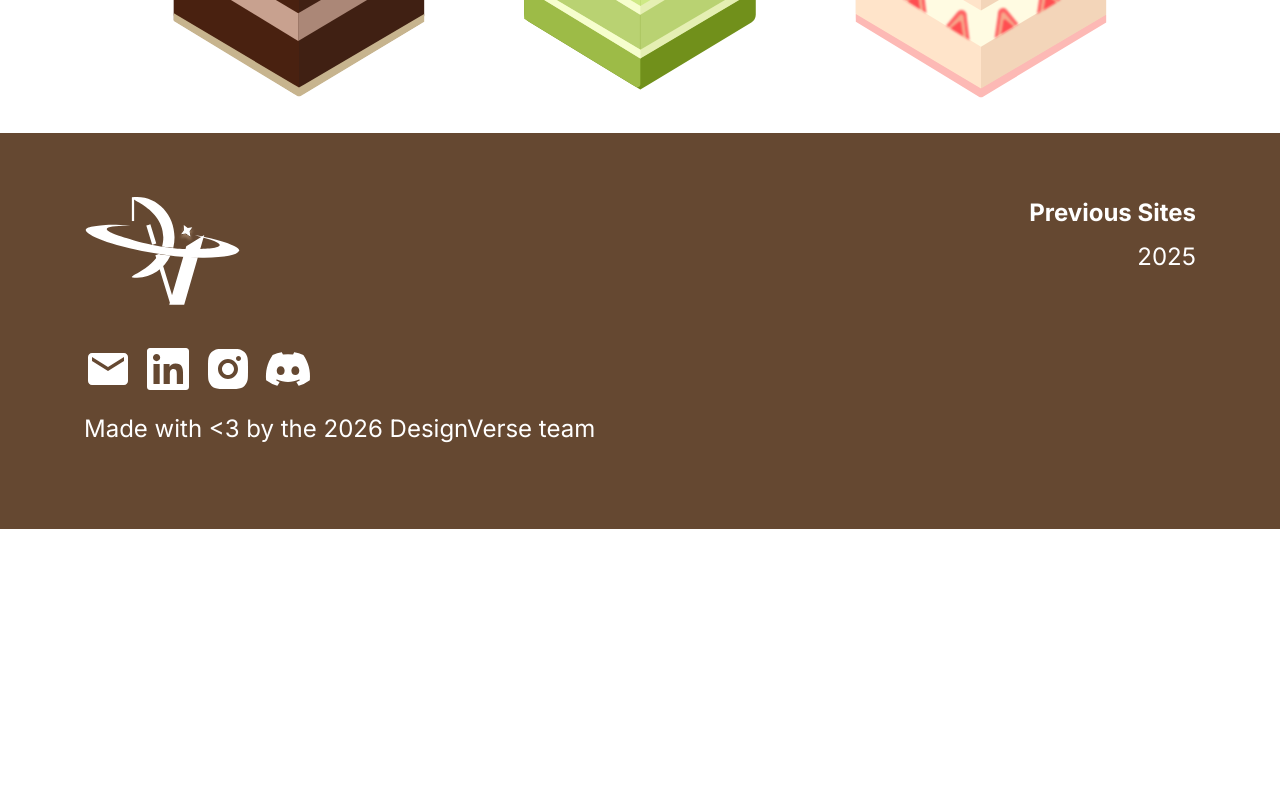
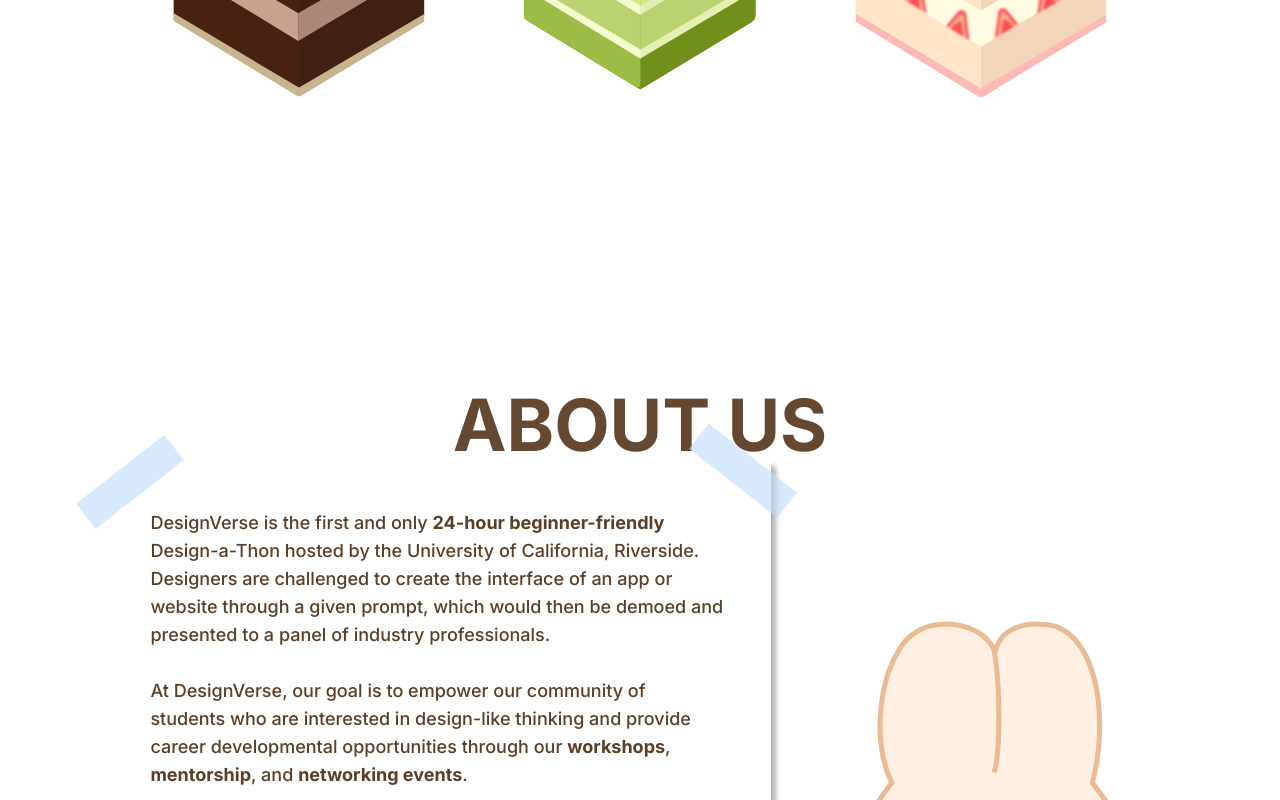
Before and after one commit to designatucr/designverse2026, a Next.js app: page / in a window 1280 px wide. Shown: the part 1440-2240 px from the top of the page. Before the commit the page ends 1969 px from the top, so only its background shows below. Built offline with nearby package versions, Linux system fonts and the light colour scheme.

Commit message:
added proper favicon

```diff
--- a/src/components/live/index.tsx
+++ b/src/components/live/index.tsx
@@ -1,5 +1,5 @@
 import Landing from "./landing";
-// import About from "./about";
+import About from "./about";
 // import Schedule from "./schedule";
 // import Tracks from "./tracks";
 // import Sponsors from "./sponsors";
@@ -16,7 +16,7 @@ const Live = () => {
     <>
       <Landing />
       <Sponsors />
-      {/* <About /> */}
+      <About />
       {/*
       <StripeWall /> */}
       {/* <Tracks />
```
Also changed, not shown: 1 other file (tests, documents, lock files or other folders).
